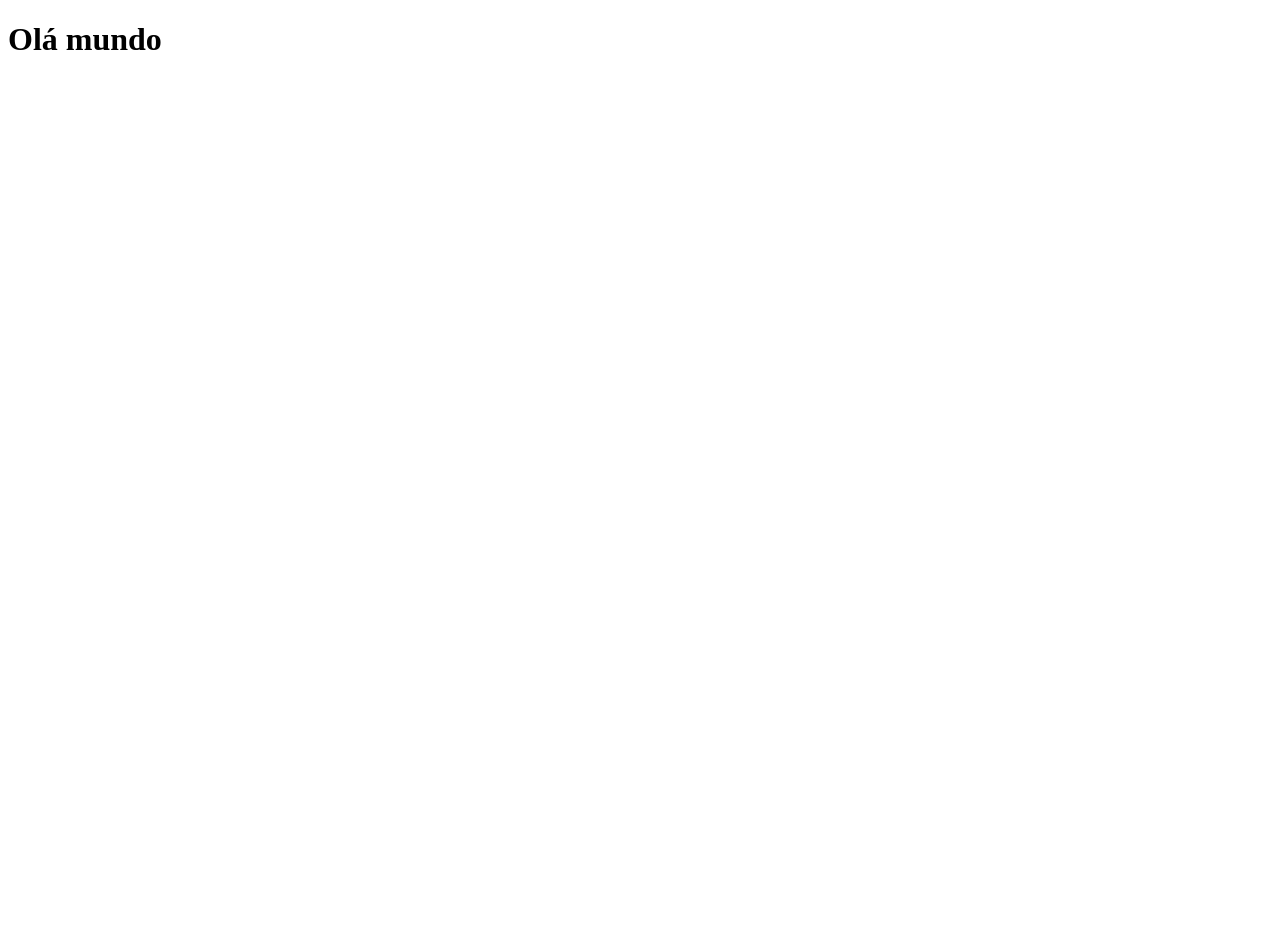
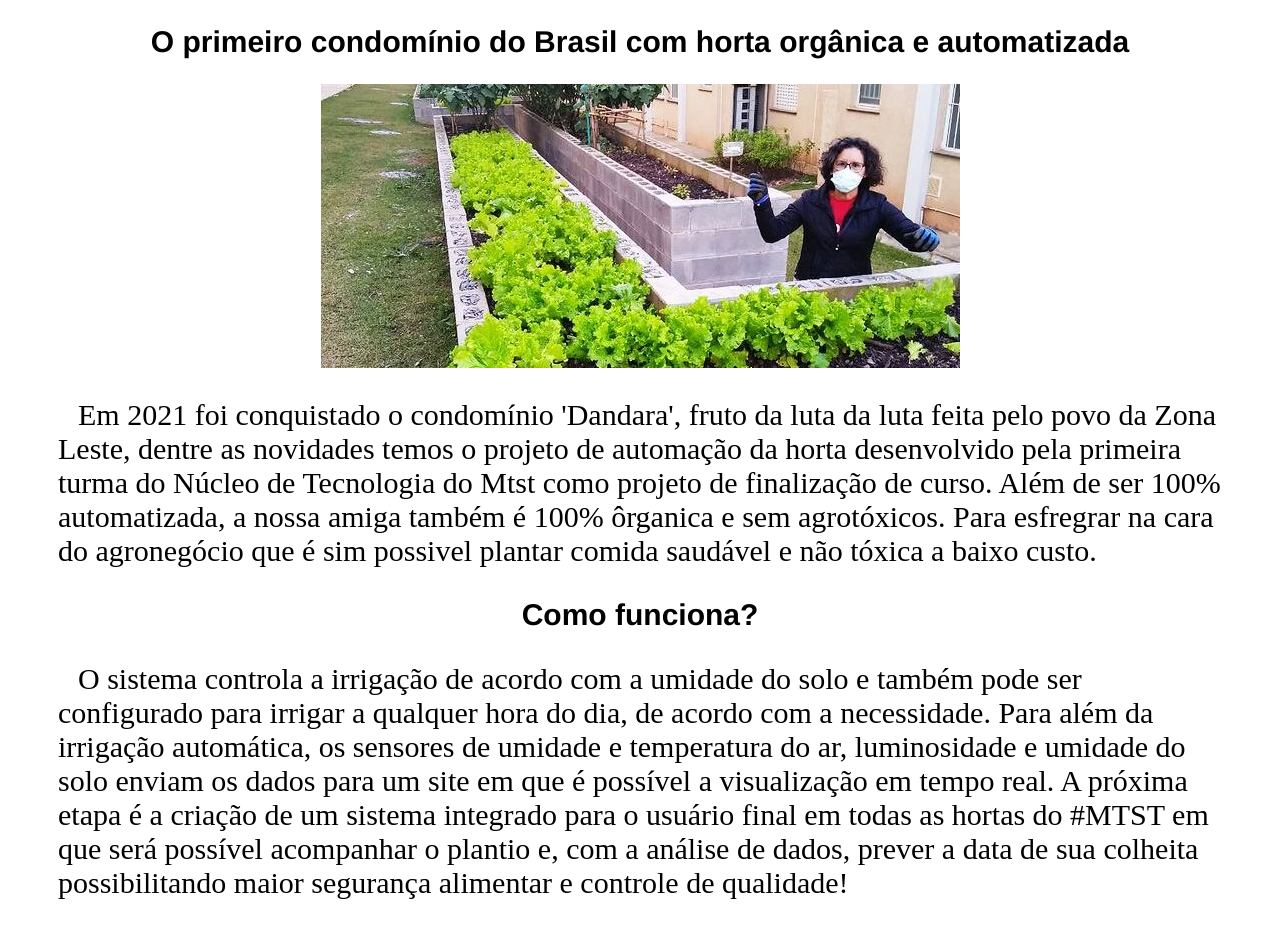
Before and after one commit to BenhurBlue/projeto-formiga, a plain HTML site: page index.html in a window 1280 px wide. Before the commit the page ends 800 px from the top, so only its background shows below. Drawn offline with Linux system fonts and the light colour scheme.

Commit message:
Add files via upload

```diff
--- a/index.html
+++ b/index.html
@@ -6,8 +6,32 @@
     <title>Formiga</title>
 </head>
 <body>
-    <script src="./script/JavaS.js"></script>
 
-    <h1>Olá mundo</h1>
+    <h2> O primeiro condomínio do Brasil com horta orgânica e automatizada</h2>
+
+    <div class="alinhamento">
+
+    <img src="img/horta_foto.jpg">
+
+   </div>
+    <p> Em 2021 foi conquistado o condomínio 'Dandara', fruto  da luta da luta feita pelo povo da Zona Leste,
+    dentre as novidades temos o projeto de automação da horta desenvolvido pela primeira turma do Núcleo de
+ Tecnologia do Mtst como projeto de finalização de curso. Além de ser 100% automatizada, a nossa amiga também
+ é 100% ôrganica e sem agrotóxicos. Para esfregrar na cara do agronegócio que é sim possivel plantar comida
+ saudável e não tóxica a baixo custo.
+</p>
+
+<h2>Como funciona?</h2>
+<p>O sistema controla a irrigação de acordo com a umidade do solo e também pode ser configurado para irrigar a
+    qualquer hora do dia, de acordo com a necessidade. Para além da irrigação automática, os sensores de
+    umidade e temperatura do ar, luminosidade e umidade do solo enviam os dados para um site em que é possível
+   a visualização em tempo real.
+    A próxima etapa é a criação de um sistema integrado para o usuário final em todas as hortas do #MTST em que
+ será possível acompanhar o plantio e, com a análise de dados, prever a data de sua colheita possibilitando
+ maior segurança alimentar e controle de qualidade!</p>
+
+
+
+   <script src="./script/JavaS.js"></script>
 </body>
 </html>
--- a/script/JavaS.js
+++ b/script/JavaS.js
@@ -1 +1 @@
-alert('Cuidado com o formigueiro')
+/*alert('Cuidado com o formigueiro')*/
--- a/style/css.css
+++ b/style/css.css
@@ -0,0 +1,32 @@
+h2{
+font-size: 30px;
+font-family: 'Franklin Gothic Medium', 'Arial Narrow', Arial, sans-serif;
+color: rgb(0, 0, 0);
+text-align: center;
+}
+
+/* h3{
+    font-size: 25px;
+    font-family: 'Franklin Gothic Medium', 'Arial Narrow', Arial, sans-serif;
+    color: rgb(0, 0, 0);
+    text-align: center;
+    }*/
+
+
+p{
+    text-align: relative;
+    text-indent: 20px;
+    margin: 30px 50px 30px 50px;
+    font-size:30px;
+}
+
+/* Imagens */
+.horta_foto{
+    position: absolute;
+
+}
+
+.alinhamento{
+    display: flex;
+    justify-content: center;
+   }
```
Also changed, not shown: img/horta_foto.jpg (added).
